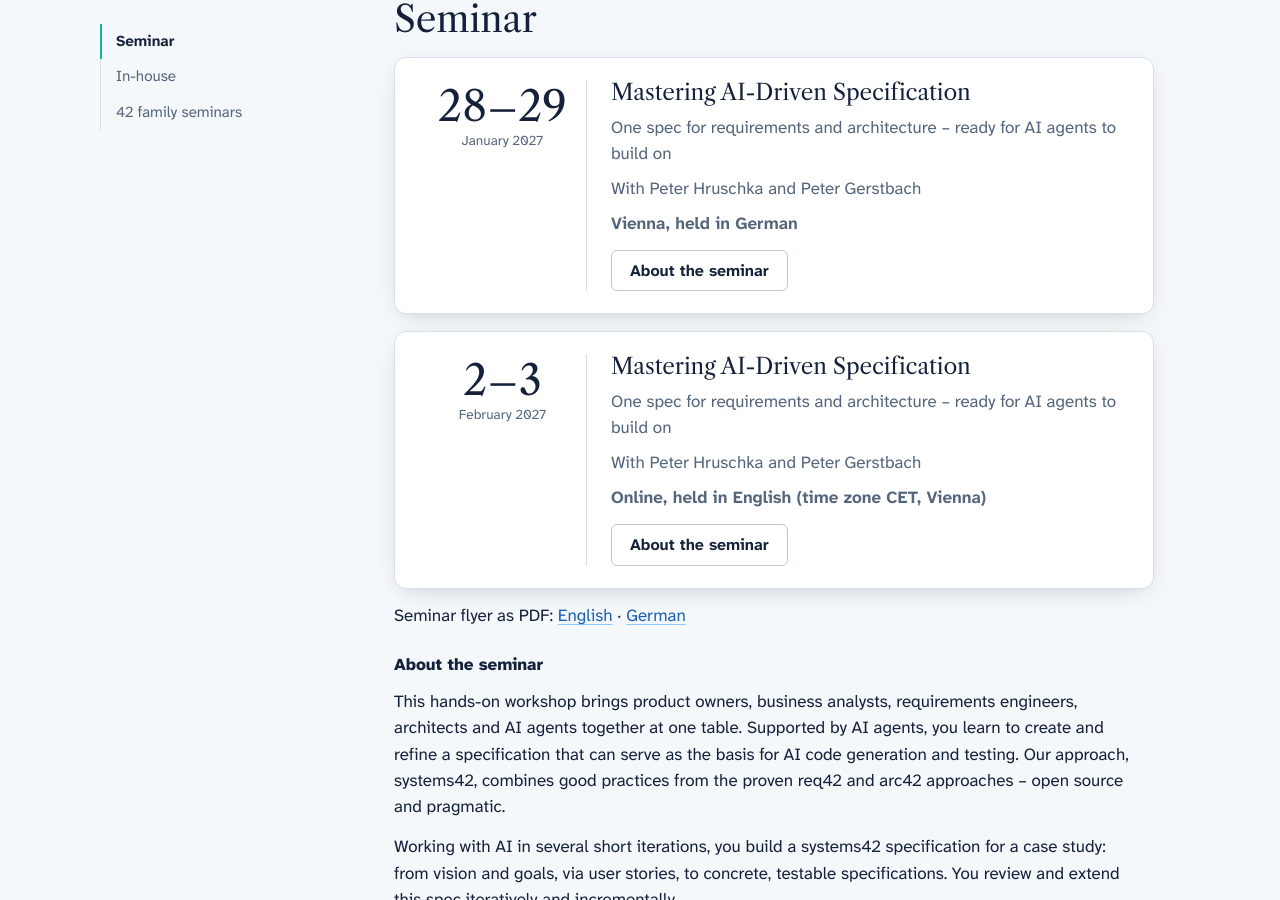
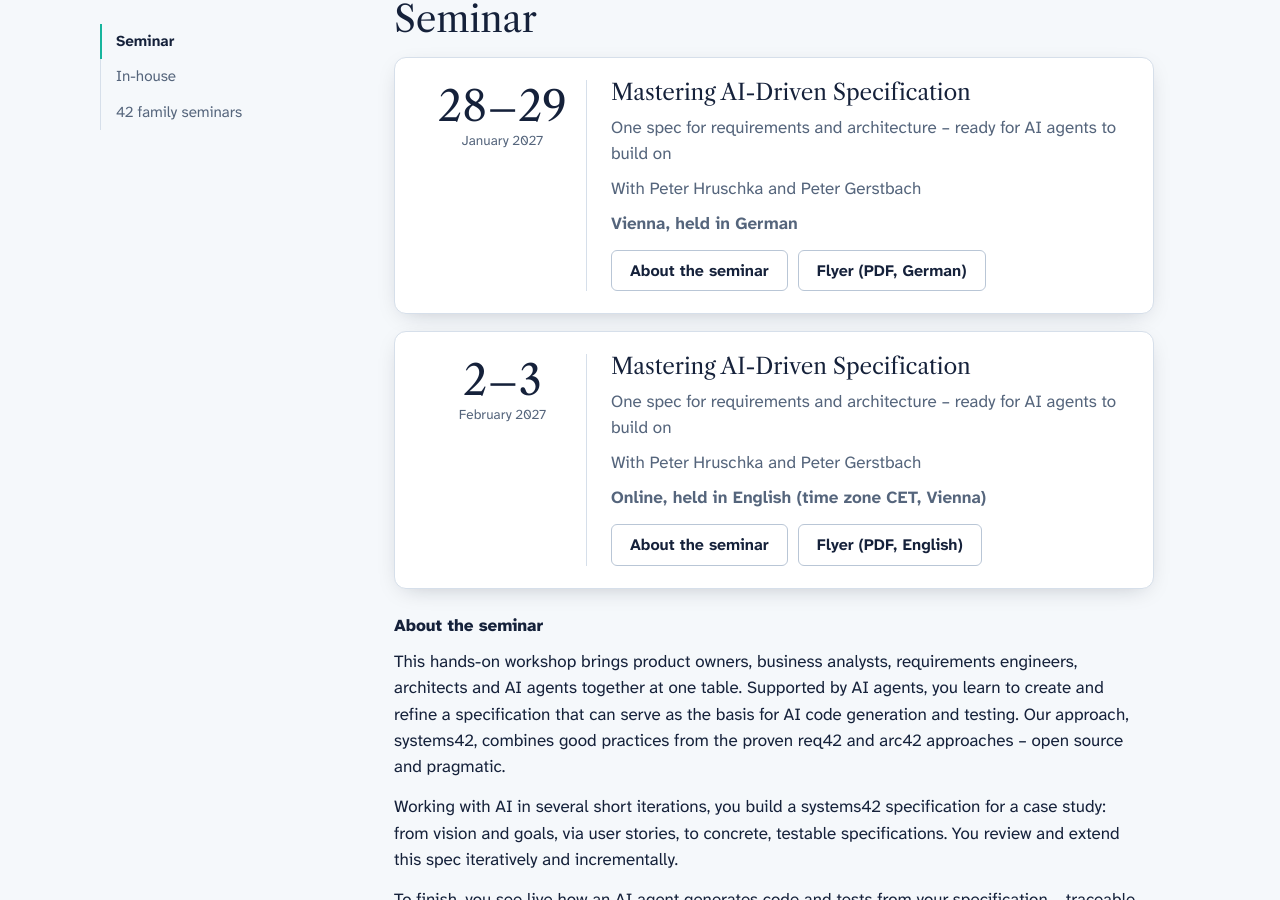
Before and after one commit to systems42-org/systems42.org-site, a Jekyll site: the page built from _pages/training.md, in a window 1280 px wide and 900 px high, scrolled down 294 px. Built offline with Jekyll 4.4.1, drawn with Linux system fonts in a browser that asks for light colours.

Commit message:
Training: flyer download button on each date card, in the seminar's language
events.yml gets lang per date; the card links the flyer with that lang.
The separate 'Seminar flyer as PDF' line is gone.

Co-Authored-By: Claude Opus 5.5 <noreply@anthropic.com>

```diff
--- a/_data/events.yml
+++ b/_data/events.yml
@@ -6,6 +6,8 @@
 # course from ?kurs=<arc42_id>, and the service accepts only booking codes it
 # finds in that site's feed. The title stays English on every page.
 # where_de is the German line for the printed flyer (_flyers/de.md).
+# lang is the language the seminar is held in; its card on /training/
+# offers the flyer (_flyers/) in that language.
 # trainers shows on /training/ only; the flyer lists dates without them.
 #
 # This mirrors the date in arc42's trainings.yml by hand, on purpose: no build
@@ -25,6 +27,7 @@
   day_range: 28–29
   month: January 2027
   where: Vienna, held in German
+  lang: de
   where_de: Wien, auf Deutsch
   date_iso: 2027-01-28
   short: First seminar, Jan 28–29, 2027 in Vienna
@@ -38,6 +41,7 @@
   day_range: 2–3
   month: February 2027
   where: Online, held in English (time zone CET, Vienna)
+  lang: en
   where_de: Online, auf Englisch (MEZ)
   date_iso: 2027-02-02
   short: Online seminar, Feb 2–3, 2027
--- a/_pages/training.md
+++ b/_pages/training.md
@@ -21,12 +21,12 @@ toc:
     <div class="cta">
       {% if ev.registration_open %}<a class="btn btn-blue" href="https://trainings.arc42.org/registration/?kurs={{ ev.arc42_id }}">Register</a>{% endif %}
       <a class="btn btn-outline" href="#about-seminar">About the seminar</a>
+      {% assign flyer = site.flyers | where: "lang", ev.lang | first %}
+      {% if flyer %}<a class="btn btn-outline" href="{{ flyer.pdf | relative_url }}" hreflang="{{ ev.lang }}" download>Flyer (PDF, {% if ev.lang == "de" %}German{% else %}English{% endif %})</a>{% endif %}
     </div>
   </div>
 </div>
 {% endfor %}
-
-Seminar flyer as PDF: [English]({{ '/assets/flyer-MAISPEC-systems42-EN.pdf' | relative_url }}) · [German]({{ '/assets/flyer-MAISPEC-systems42-DE.pdf' | relative_url }})
 
 ### About the seminar {#about-seminar}
 
```
